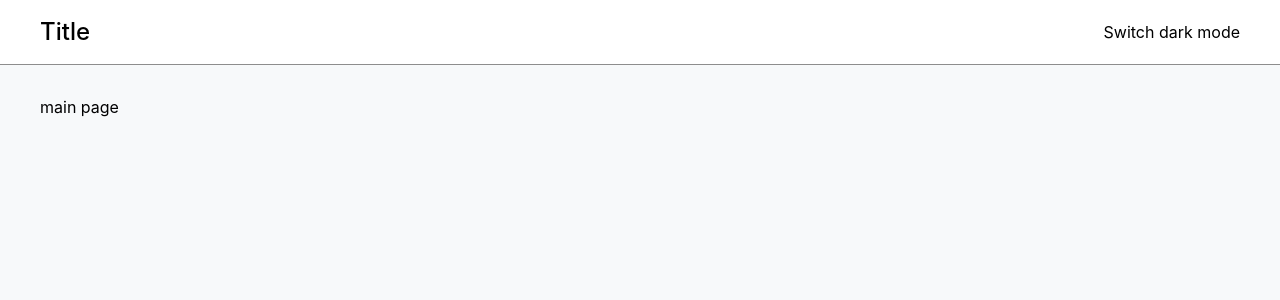
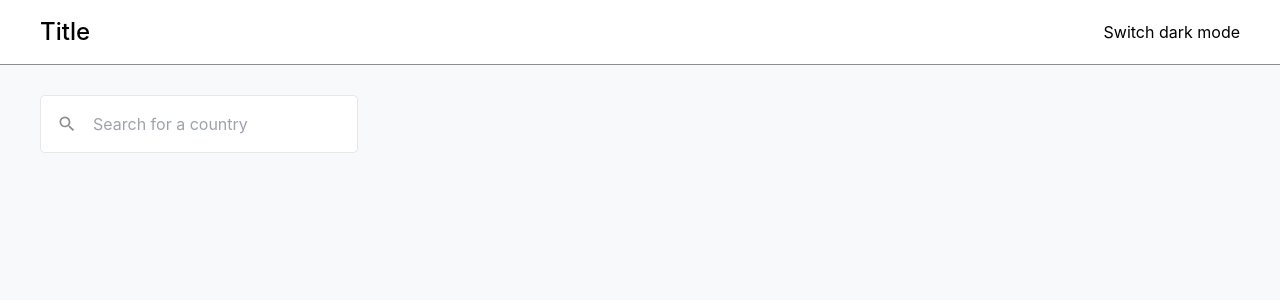
Before and after one commit to AziziShaharuddin/country-lists, a React (Create React App) app: page / in a window 1280 px wide. Shown: the top 300 px of the page. Built offline with nearby package versions, Linux system fonts and the light colour scheme.

Commit message:
custom input field

```diff
--- /dev/null
+++ b/src/components/InputField/AcdoInputField.js
@@ -0,0 +1,27 @@
+const AcdoInputField = ({
+  type = "search",
+  className,
+  startAdornment,
+  endAdornment,
+  ...rest
+}) => {
+  return (
+    <div
+      className={`relative border focus-within:border-acdo-secondary flex items-center rounded-[4.5px] bg-acdo-white ${className}`}
+    >
+      {startAdornment && (
+        <span className={`ml-4 cursor-default `}>{startAdornment}</span>
+      )}
+      <input
+        {...rest}
+        type={type}
+        className="rounded-[4.5px] focus:outline-none bg-transparent p-4"
+      />
+      {endAdornment && (
+        <span className="mr-4 cursor-default ">{endAdornment}</span>
+      )}
+    </div>
+  );
+};
+
+export default AcdoInputField;
--- a/src/pages/MainPage/view/index.js
+++ b/src/pages/MainPage/view/index.js
@@ -1,9 +1,25 @@
+import AcdoInputField from "components/InputField/AcdoInputField";
+import { useState } from "react";
+import { MdSearch } from "react-icons/md";
+
 const MainPage = () => {
+  const [searchValue, setSearchValue] = useState('')
+  const handleTextField = (e) => {
+    setSearchValue(e.target.value)
+  }
   return (
     <div>
-      main page
+      <div className="flex flex-col items-start space-y-2 md:space-y-0 md:flex-row md:justify-between md:items-center">
+        <AcdoInputField
+          value={searchValue}
+          onChange={handleTextField}
+          placeholder='Search for a country'
+          startAdornment={<MdSearch size={20} className="text-acdo-grayText" />}
+        />
+        <div className="flex items-center space-x-2"></div>
+      </div>
     </div>
-  )
-}
+  );
+};
 
-export default MainPage
+export default MainPage;
```
